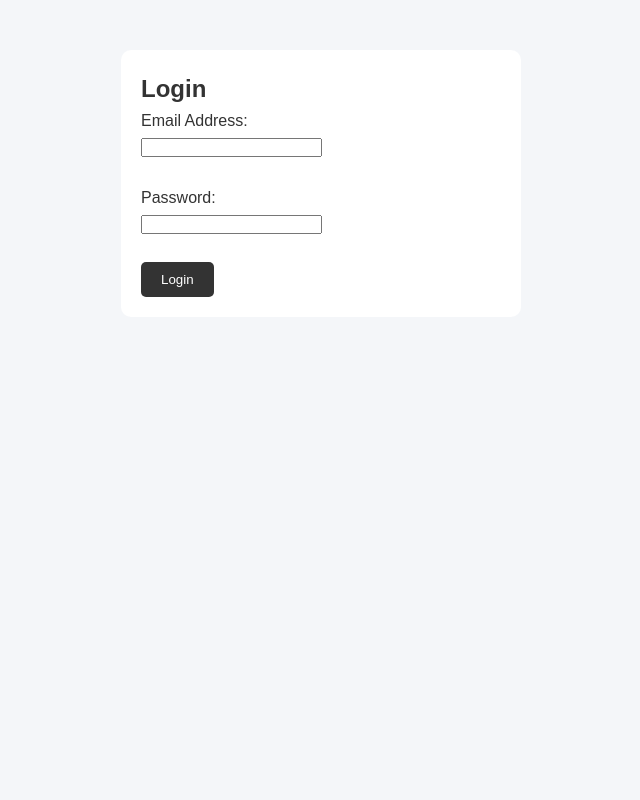
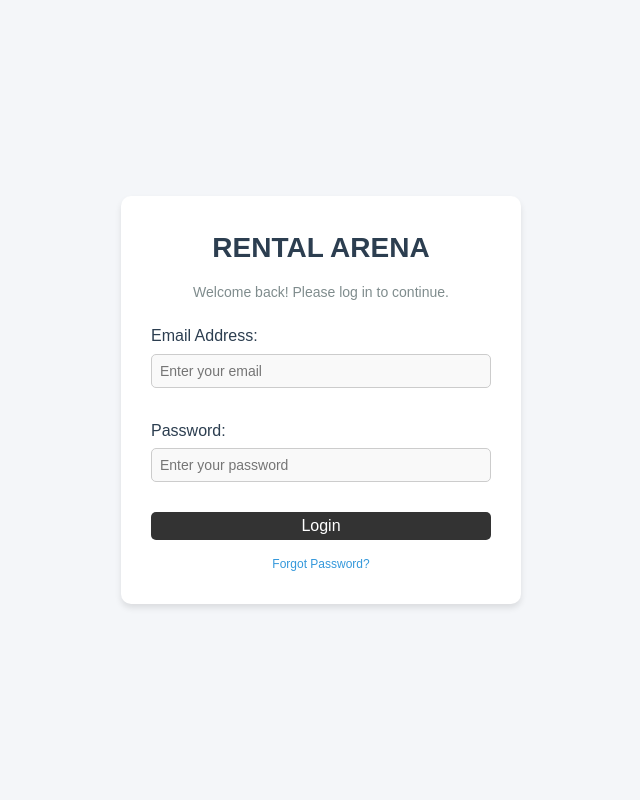
Before and after one commit to HaswanthR-CIT/Rental_Dashboard, a Flask app: page / in a window 1280 px wide. Shown: the whole page, without its empty margins (319-959 px from the left). Run offline with Flask 3, Linux system fonts and the light colour scheme.

Commit message:
Enhance login.html with improved UI and styling

```diff
--- a/static/style.css
+++ b/static/style.css
@@ -1,4 +1,110 @@
 /* Reset and Base Styles */
+
+
+/* Add to style.css */
+
+/* Login Page Styles */
+.login-container {
+    display: flex;
+    justify-content: center;
+    align-items: center;
+    min-height: 100vh;
+    background-color: #f4f6f9;
+    /* Optional: Add a subtle background image or gradient */
+    /* background: linear-gradient(135deg, #ecf0f1, #ffffff); */
+}
+
+.login-card {
+    background-color: #ffffff;
+    padding: 30px;
+    border-radius: 10px;
+    box-shadow: 0 4px 6px rgba(0, 0, 0, 0.1);
+    width: 400px;
+    text-align: center;
+}
+
+.login-title {
+    color: #2c3e50;
+    font-size: 28px;
+    font-weight: 600;
+    margin-bottom: 10px;
+}
+
+.login-subtitle {
+    color: #7f8c8d;
+    font-size: 14px;
+    margin-bottom: 20px;
+}
+
+.login-form {
+    display: flex;
+    flex-direction: column;
+    gap: 15px;
+}
+
+.form-group {
+    text-align: left;
+}
+
+.form-group label {
+    display: block;
+    margin-bottom: 5px;
+    font-weight: 500;
+    color: #2c3e50;
+}
+
+.form-group input {
+    width: 100%;
+    padding: 10px;
+    border: 1px solid #ccc;
+    border-radius: 5px;
+    font-size: 14px;
+    background-color: #f9f9f9;
+    transition: border-color 0.3s ease;
+}
+
+.form-group input:focus {
+    border-color: #3498db;
+    outline: none;
+}
+
+.error-message {
+    color: #e74c3c;
+    font-size: 14px;
+    margin-bottom: 15px;
+    text-align: left;
+}
+
+.action-btn {
+    background-color: #2ecc71;
+    color: white;
+    padding: 12px;
+    border: none;
+    border-radius: 5px;
+    cursor: pointer;
+    font-size: 16px;
+    width: 100%;
+    transition: background-color 0.3s ease;
+}
+
+.action-btn:hover {
+    background-color: #27ae60;
+}
+
+.forgot-password {
+    margin-top: 15px;
+    font-size: 12px;
+}
+
+.forgot-password a {
+    color: #3498db;
+    text-decoration: none;
+}
+
+.forgot-password a:hover {
+    color: #f1c40f;
+}
+
 * {
     margin: 0;
     padding: 0;
--- a/templates/login.html
+++ b/templates/login.html
@@ -6,22 +6,26 @@
     <link rel="stylesheet" href="{{ url_for('static', filename='style.css') }}">
 </head>
 <body>
-    <div style="max-width: 400px; margin: 50px auto; padding: 20px; background-color: white; border-radius: 10px;">
-        <h2>Login</h2>
-        {% if error %}
-            <p style="color: red;">{{ error }}</p>
-        {% endif %}
-        <form method="POST" action="/login">
-            <div>
-                <label>Email Address:</label><br>
-                <input type="email" name="email" required><br><br>
-            </div>
-            <div>
-                <label>Password:</label><br>
-                <input type="password" name="password" required><br><br>
-            </div>
-            <button type="submit" style="background-color: #333; color: white; padding: 10px 20px; border: none; border-radius: 5px;">Login</button>
-        </form>
+    <div class="login-container">
+        <div class="login-card">
+            <h2 class="login-title">RENTAL ARENA</h2>
+            <p class="login-subtitle">Welcome back! Please log in to continue.</p>
+            {% if error %}
+                <p class="error-message">{{ error }}</p>
+            {% endif %}
+            <form method="POST" action="/login" class="login-form">
+                <div class="form-group">
+                    <label for="email">Email Address:</label>
+                    <input type="email" id="email" name="email" required placeholder="Enter your email">
+                </div>
+                <div class="form-group">
+                    <label for="password">Password:</label>
+                    <input type="password" id="password" name="password" required placeholder="Enter your password">
+                </div>
+                <button type="submit" class="action-btn">Login</button>
+            </form>
+            <p class="forgot-password"><a href="#">Forgot Password?</a></p>
+        </div>
     </div>
-</body>
+</head>
 </html>
```
